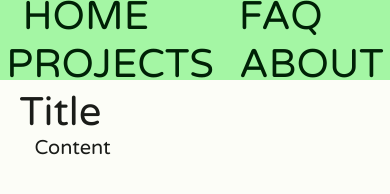
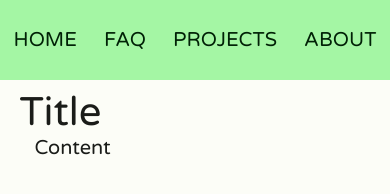
Before and after one commit to derdilla/personal-website, a plain HTML site: page base-page/index.html in a window 390 px wide. Drawn offline with Linux system fonts and the light colour scheme.

Commit message:
mobile usability of base page

```diff
--- a/base-page/index.html
+++ b/base-page/index.html
@@ -16,9 +16,9 @@
         <div class="header-title">DERDILLA</div>
         <div class="header-options spacing-panel options-container">
             <a href="/">HOME</a>
-            <a href="/"></a>FAQ</a>
-            <a href="/projects"></a>PROJECTS</a>
-            <a href="/about"></a>ABOUT</a>
+            <a href="/">FAQ</a>
+            <a href="/projects">PROJECTS</a>
+            <a href="/about">ABOUT</a>
         </div>
     </div>
   </div>
--- a/base-page/style.css
+++ b/base-page/style.css
@@ -37,6 +37,8 @@ html, body {
     all: unset;
     cursor: pointer;
     pointer-events: all;
+    margin-top: 2px;
+    margin-bottom: 2px;
 }
 .options-container > a:hover {
     filter: brightness(1.5);
@@ -101,7 +103,7 @@ html, body {
     top: 50%;
     right: 0;
     transform: translateY(-50%);
-    font-size: calc(var(--header-height) - 40px);
+    font-size: calc(var(--header-height) - 60px);
     margin-right: 20px;
     width: 20em;
 }
@@ -114,7 +116,7 @@ html, body {
     padding-top: var(--header-height);
 }
 
-@media screen and (max-width: 1100px) {
+@media screen and (max-width: 730px) {
     .header-title {
         display: none;
     }
```
